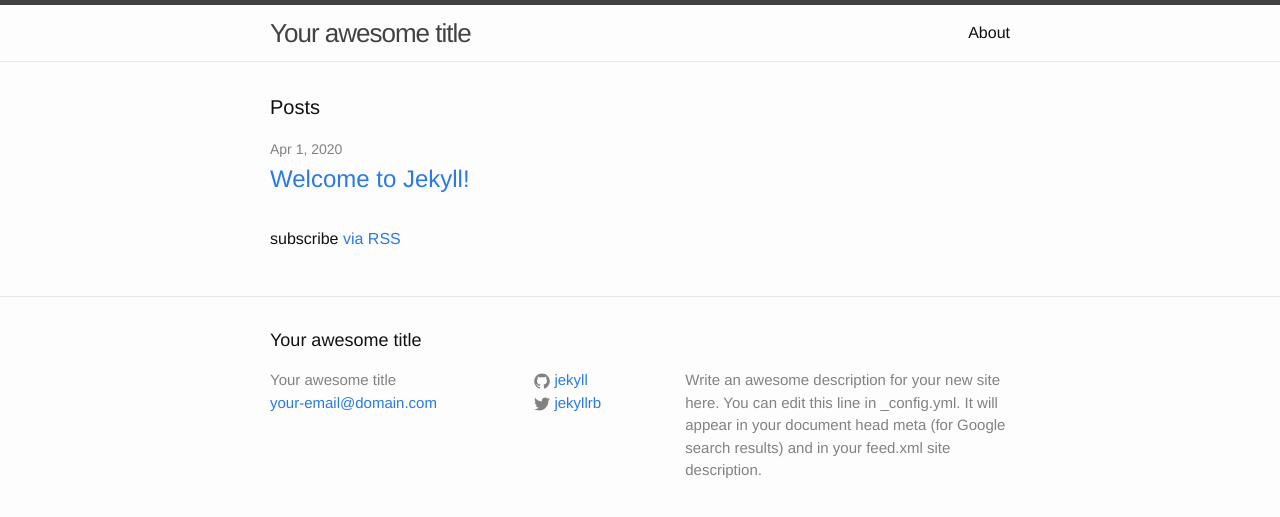
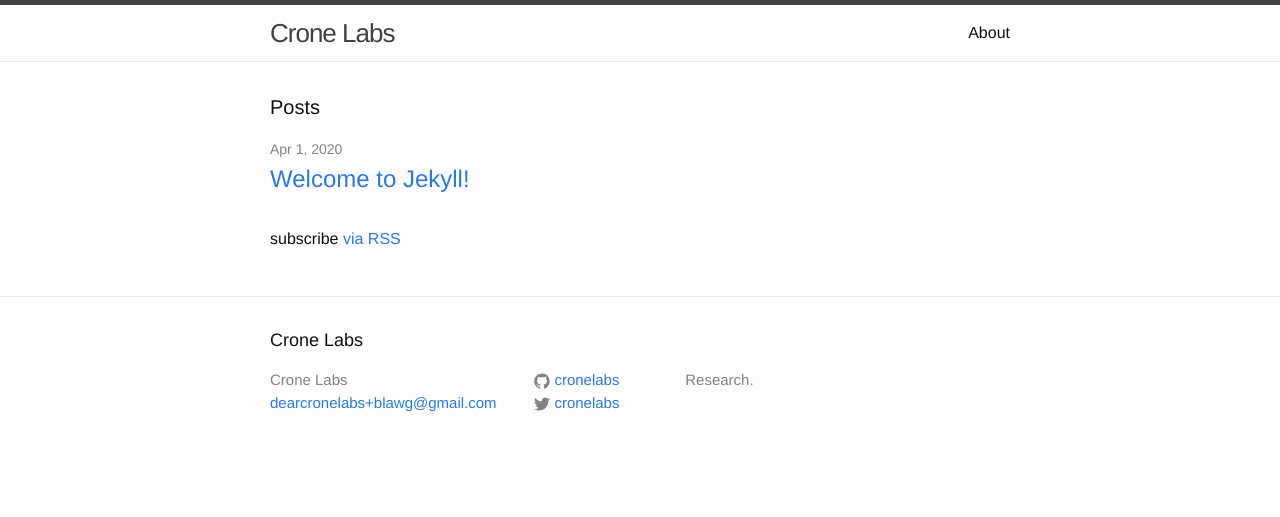
Before and after one commit to cronelabs/cronelabs.github.io, a Jekyll site: the page built from index.html, in a window 1280 px wide. Shown: the top 517 px of the page. Built offline with Jekyll 4.4.1, drawn with Linux system fonts in a browser that asks for light colours.

Commit message:
Update _config.yml

```diff
--- a/_config.yml
+++ b/_config.yml
@@ -6,16 +6,14 @@
 # 'jekyll serve'. If you change this file, please restart the server process.
 
 # Site settings
-title: Your awesome title
-email: your-email@domain.com
+title: Crone Labs
+email: dearcronelabs+blawg@gmail.com
 description: > # this means to ignore newlines until "baseurl:"
-  Write an awesome description for your new site here. You can edit this
-  line in _config.yml. It will appear in your document head meta (for
-  Google search results) and in your feed.xml site description.
+  Research.
 baseurl: "" # the subpath of your site, e.g. /blog
-url: "http://yourdomain.com" # the base hostname & protocol for your site
-twitter_username: jekyllrb
-github_username:  jekyll
+url: "http://cronelabs.com" # the base hostname & protocol for your site
+twitter_username: cronelabs
+github_username:  cronelabs
 
 # Build settings
 markdown: kramdown
```
